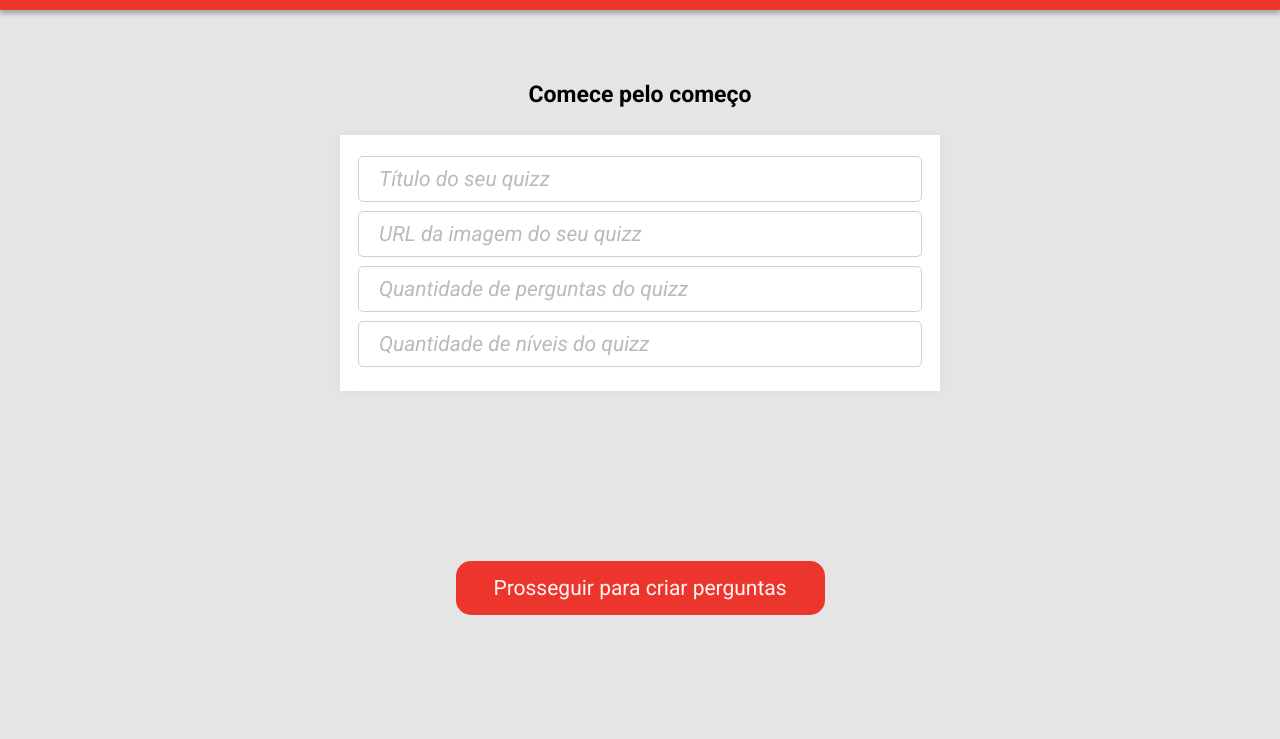
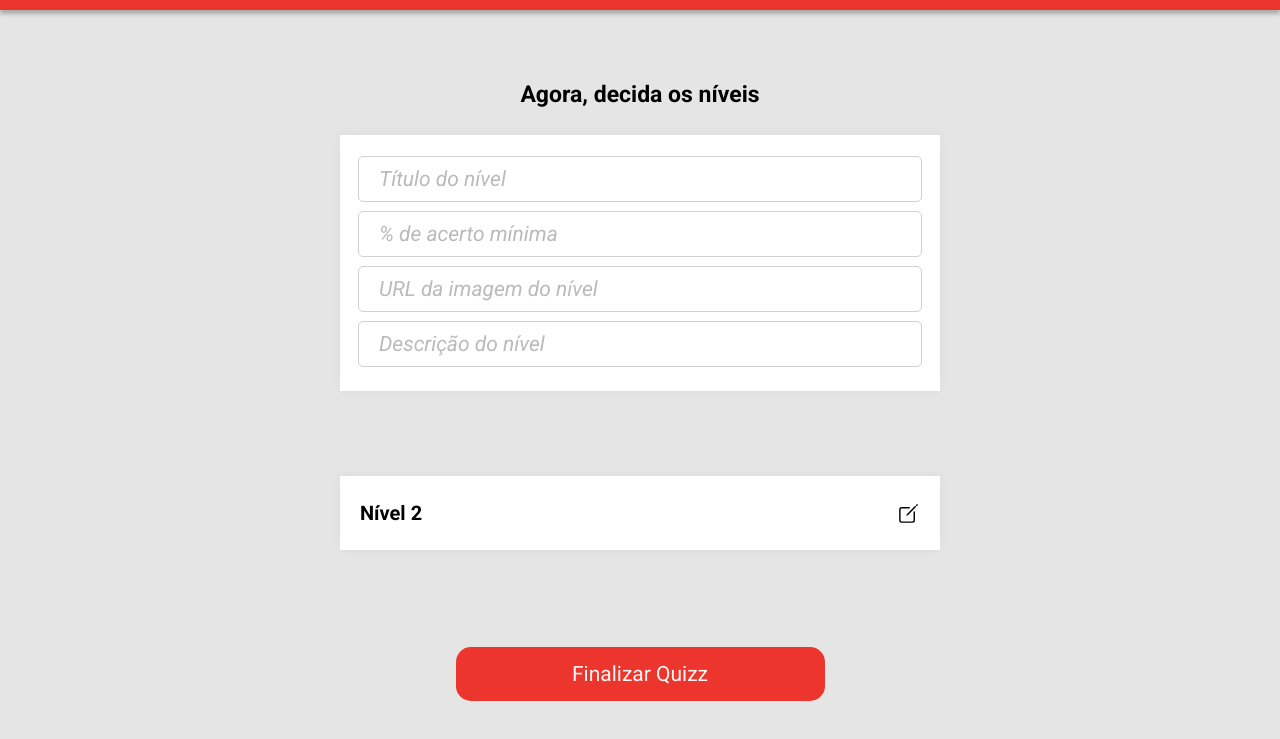
Before and after one commit to mdeosjr/buzzquizz, a plain HTML site: page index.html in a window 1280 px wide. Both pictures are taken after a click on the element "Criar Quizz". Shown: the part 59-798 px from the top of the page. Drawn offline with nearby package versions, Linux system fonts and the light colour scheme; no server answers.

Commit message:
Tela de níveis e validações adicionada

```diff
--- a/css/estilos.css
+++ b/css/estilos.css
@@ -246,7 +246,7 @@ span.listaDeQuizzes {
     position: relative;
 }
 
-.infosBasicas, .perguntasDoQuizz {
+.infosBasicas, .perguntasDoQuizz, .niveisDoQuizz {
     width: 600px;
 
     display: flex;
@@ -273,7 +273,7 @@ h2 {
     padding-top: 140px;
 }
 
-.infosQuizz, .perguntaQuizz {
+.infosQuizz, .perguntaQuizz, .nivelQuizz {
     width: 600px;
     height: 256px;
     margin-top: 27px;
@@ -360,7 +360,7 @@ h3 {
     color: #000000;
 }
 
-.perguntaQuizzFechada {
+.perguntaQuizzFechada, .nivelQuizzFechado {
     width: 100%;
     height: 74px;
     margin-bottom: 12px;
@@ -374,7 +374,7 @@ h3 {
     padding: 0 20px;
 }
 
-.perguntaQuizzFechada h3 {
+.perguntaQuizzFechada h3, .nivelQuizzFechado h3 {
     padding-top: 0;
 }
 
--- a/index.html
+++ b/index.html
@@ -14,8 +14,8 @@
     <header class="tituloPagina">
         <h1>BuzzQuizz</h1>
     </header>
-    <div class="telaQuizzes">
-        <main class="principal">
+    <main class="telaQuizzes">
+        <section class="principal">
             <section class="seusQuizzes">
                 <div class="semQuizz">
                     Você não criou nenhum quizz ainda :(
@@ -29,16 +29,16 @@
             <span class="tituloTodosQuizzes">Todos os Quizzes</span>
             <section class="todosOsQuizzes" data-identifier="general-quizzes">
             </section>
-        </main>
+        </section>
         <section class="quizzIndividual escondido">
             <div class="banner">
             </div>
             <div class="perguntas">
         </div>
         </section>
-    </div>
-    <div class="criandoQuizz escondido">
-        <div class="infosBasicas">
+    </main>
+    <main class="criandoQuizz escondido">
+        <section class="infosBasicas escondido">
             <h2>Comece pelo começo</h2>
             <div class="infosQuizz" name="infosBasicas">
                 <input type="text" placeholder="Título do seu quizz" class="titulo">
@@ -51,8 +51,8 @@
                     Prosseguir para criar perguntas
                 </span>
             </div>
-        </div>
-        <div class="perguntasDoQuizz escondido">
+        </section>
+        <section class="perguntasDoQuizz escondido">
             <h2>Crie suas perguntas</h2>
             <div class="perguntaQuizz">
                 <h3>Pergunta 1</h3>
@@ -78,8 +78,26 @@
                     Prosseguir para criar níveis
                 </span>
             </div>
-        </div>
-    </div>
+        </section>
+        <section class="niveisDoQuizz">
+            <h2>Agora, decida os níveis</h2>
+            <div class="nivelQuizz">
+                <input type="text" placeholder="Título do nível" class="tituloNivel" data-identifier="level">
+                <input type="text" placeholder="% de acerto mínima" class="pctAcerto" data-identifier="level">
+                <input type="text" placeholder="URL da imagem do nível" class="linkImagemNivel" data-identifier="level">
+                <input type="text" placeholder="Descrição do nível" class="descricaoNivel" data-identifier="level">
+            </div>
+            <div class="nivelQuizzFechado">
+                <h3>Nível 2</h3>
+                <ion-icon name="create-outline" data-identifier="expand"></ion-icon>
+            </div>
+            <div class="botaoCriandoQuizz" onclick="criarQuizz()">
+                <span class="textoBotao">
+                    Finalizar Quizz
+                </span>
+            </div>
+        </section>
+    </main>
     <script src="https://cdn.jsdelivr.net/npm/axios/dist/axios.min.js"></script>
     <script src="https://unpkg.com/ionicons@5.4.0/dist/ionicons.js"></script>
     <script type="text/javascript" src="script.js"></script>
--- a/scriptCriarQuizz.js
+++ b/scriptCriarQuizz.js
@@ -19,7 +19,7 @@ function validarInfosBasicas () {
         alert("Mínimo de 3 perguntas")
     } else if (qteNiveis < 2 || qteNiveis === "") {
         alert("Mínimo de 2 níveis")
-    } else if (isValidUrl(linkImagem) === false) {
+    } else if (isValidUrl(linkImagem) === false || linkImagem === "") {
         alert("URL inválida")
     }
     else validado.classList.add("escondido"), validado2.classList.remove("escondido");
@@ -33,7 +33,6 @@ function validarPerguntaQuizz () {
     let linkImagem = document.querySelector(".linkImagemRespostaC").value;
     let linkImagemIncorreta = document.querySelector(".linkImagemRespostaI1").value;
     let corCorreta = /^#[0-9A-F]{6}$/i.test(corPergunta)
-    console.log(linkImagem)
 
     if (textoPergunta === '' || textoPergunta.length < 20) {
         alert("Texto da pergunta deve conter no mínimo 20 caracteres")
@@ -41,10 +40,30 @@ function validarPerguntaQuizz () {
         alert(`Insira uma cor no formato hexadecimal (começar em "#", seguida de 6 caracteres hexadecimais, ou seja, números ou letras de A a F)`)
     } else if (textoResposta === "" || textoRespostaIncorreta === "" || linkImagemIncorreta === "") {
         alert("Texto da resposta não pode estar vazio")
-    } else if (isValidUrl(linkImagem) === false) {
+    } else if (isValidUrl(linkImagem) === false || linkImagem === "") {
         alert("URL inválida")
     }
     else return;
+}
+
+function criarQuizz () {
+    let tituloNivel = document.querySelector(".tituloNivel").value;
+    let pctAcerto = document.querySelector(".pctAcerto").value;
+    let linkImagemNivel = document.querySelector(".linkImagemNivel").value;
+    let descricaoNivel = document.querySelector(".descricaoNivel").value;
+    // let linkImagem = document.querySelector(".linkImagemRespostaC").value;
+    // let linkImagemIncorreta = document.querySelector(".linkImagemRespostaI1").value;
+    console.log(isValidUrl(linkImagemNivel))
+
+    if (tituloNivel.length < 10 || tituloNivel === '') {
+        alert("Texto da pergunta deve conter no mínimo 10 caracteres")
+    } else if (pctAcerto < 0 && pctAcerto > 100 || pctAcerto === "") {
+        alert("Porcentagem de acerto mínima entre 0% e 100%")
+    } else if (isValidUrl(linkImagemNivel) === false || linkImagemNivel === "") {
+        alert("URL inválida")
+    } else if (descricaoNivel.length < 30) {
+        alert("Texto da descrição deve conter no mínimo 30 caracteres")
+    }
 }
 
 function isValidUrl(string) {
```
